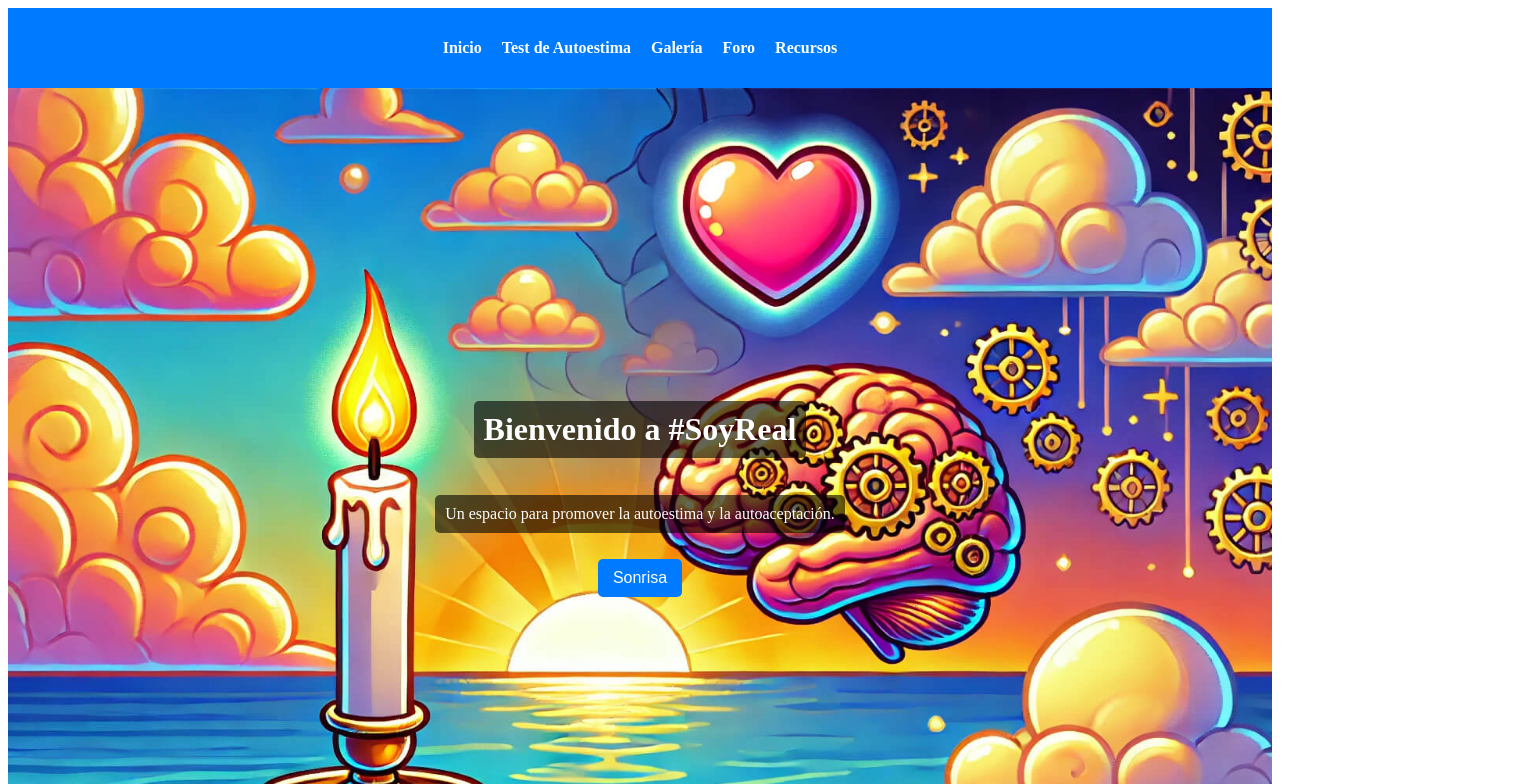
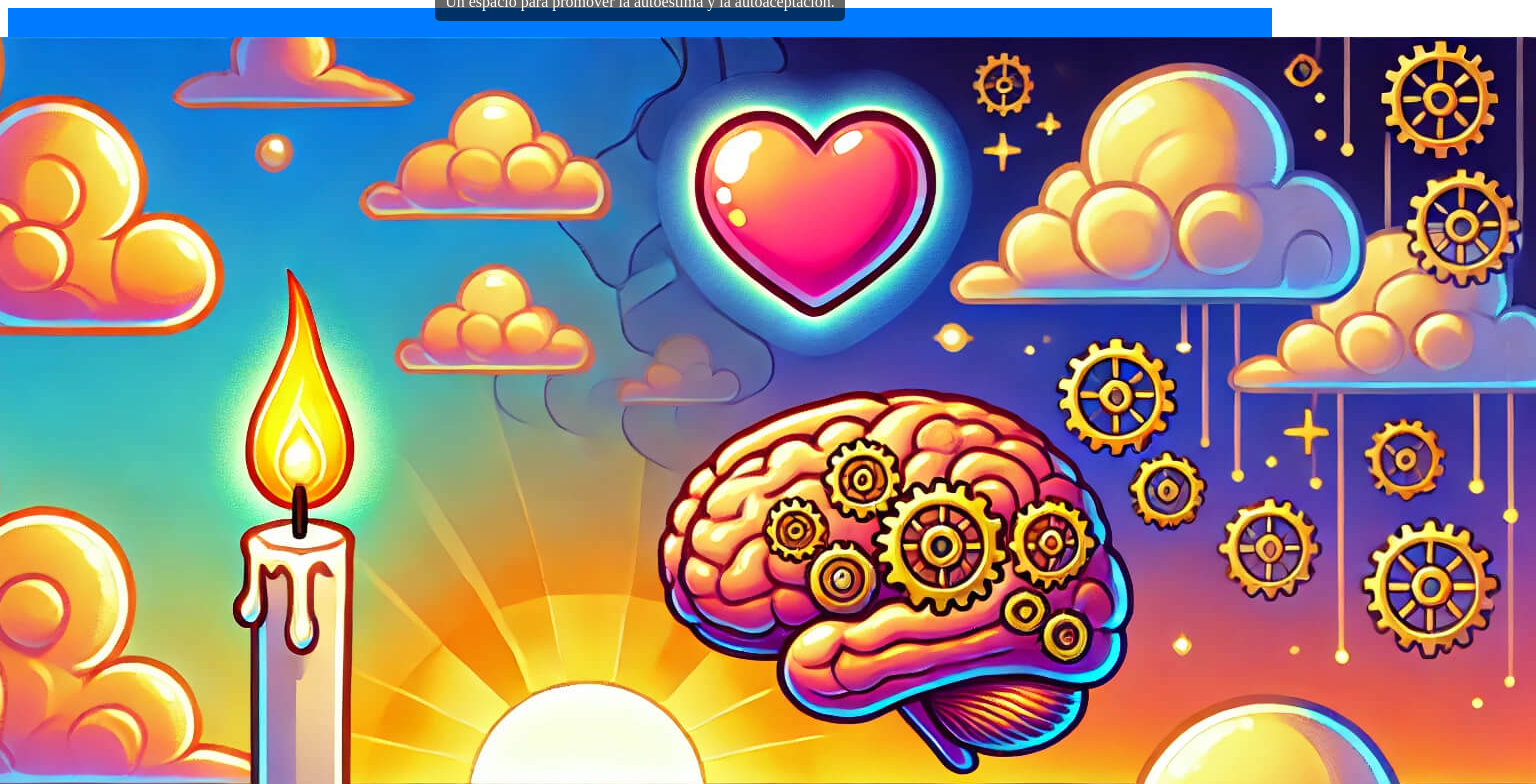
Before and after one commit to luis91cc/real-real, a React app: page / in a window 1280 px wide. Shown: the top 784 px of the page, 1536 px wide, since content can reach past the window. Built offline with nearby package versions, Linux system fonts and the light colour scheme.

Commit message:
Update Home.js

```diff
--- a/src/pages/Home.js
+++ b/src/pages/Home.js
@@ -6,6 +6,10 @@ function Home() {
     <div className="page-container home-container">
       <h1>Bienvenido a #SoyReal</h1>
       <p>Un espacio para promover la autoestima y la autoaceptación.</p>
+
+      {/* Imagen agregada correctamente */}
+      <img src="/home.jpg" alt="Bienvenido" className="home-image" />
+
       <a href="https://drive.google.com/drive/folders/1l12zJYch3312E1tzOQEFi2dwV3cWM66K?usp=sharing" target="_blank" rel="noopener noreferrer">
         <button>Sonrisa</button>
       </a>
```
